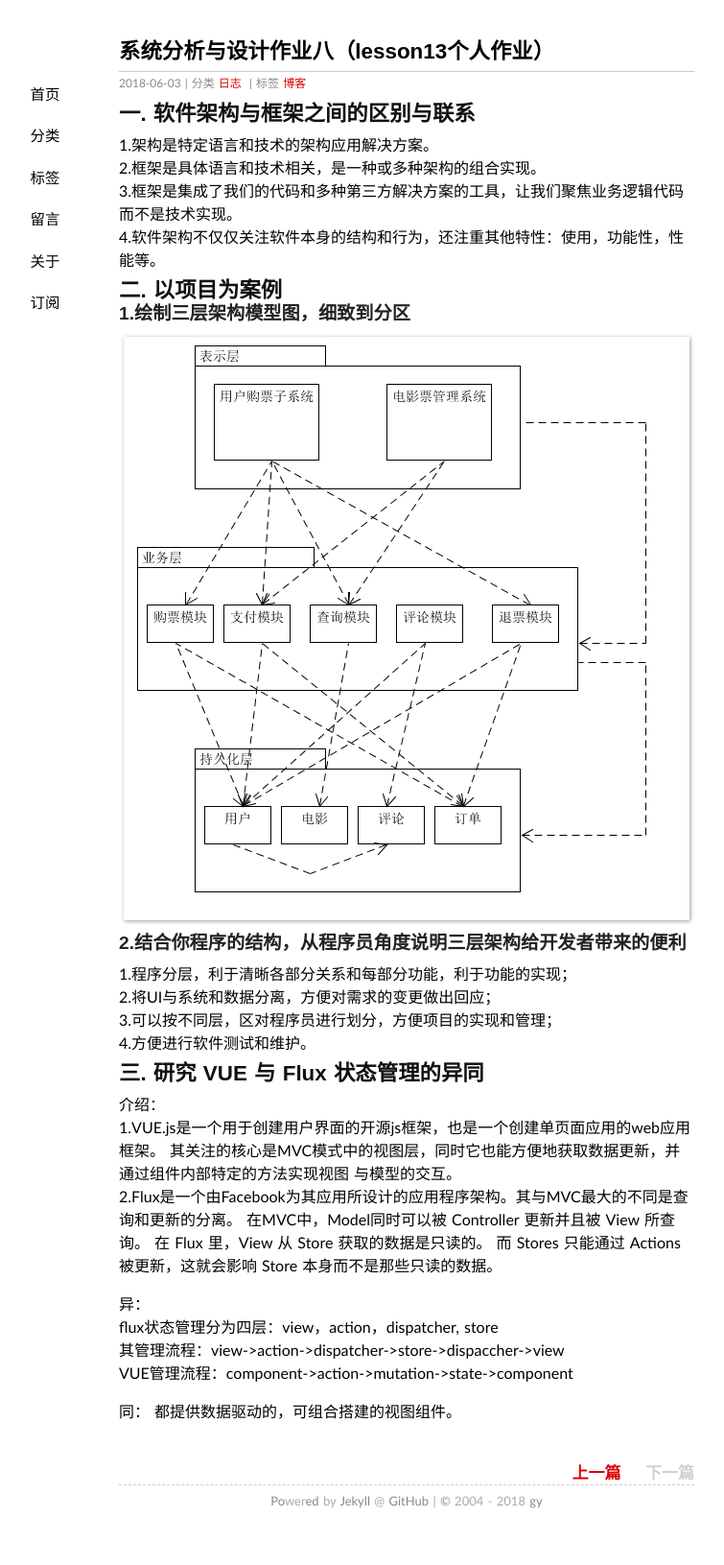
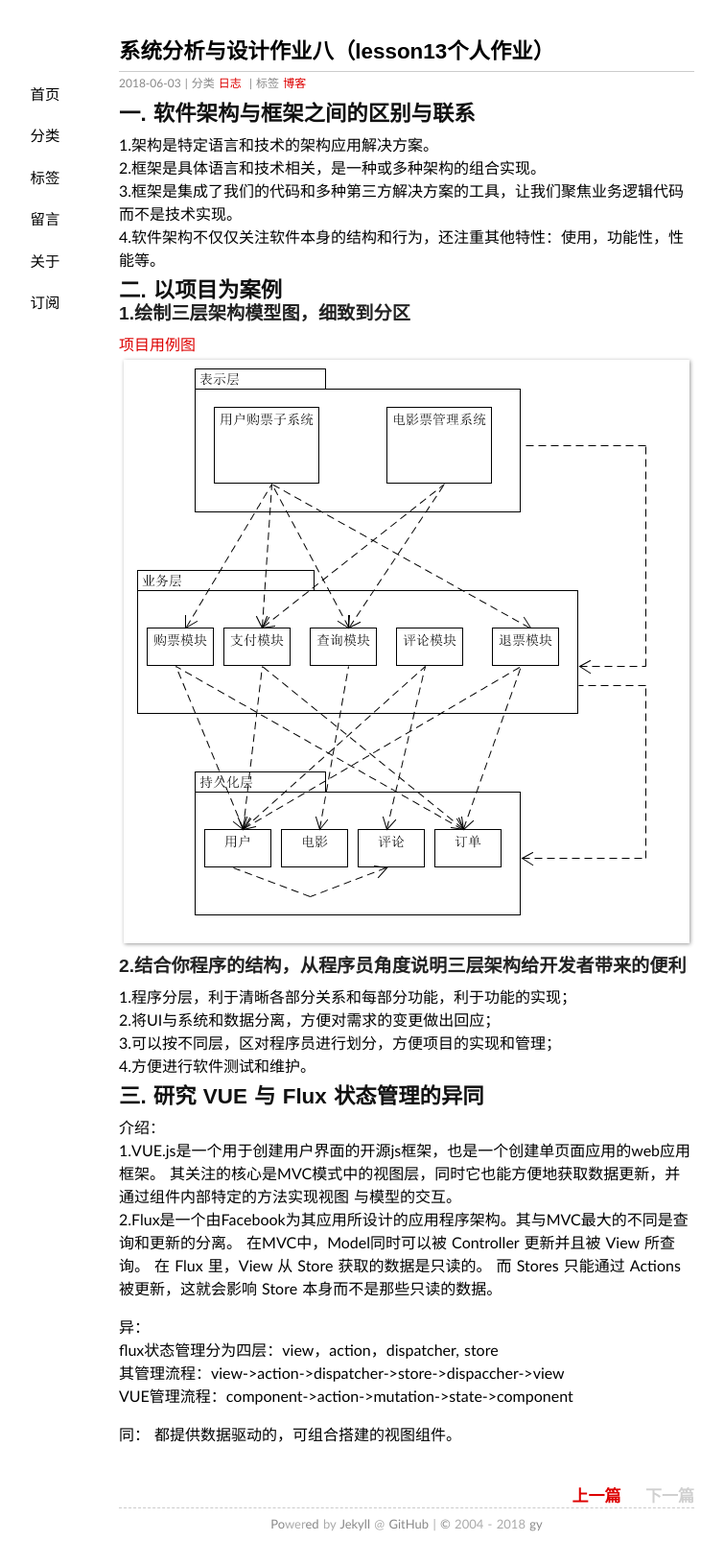
Before and after one commit to gaoynui/gaoynui.github.io, a Jekyll site: the page built from _posts/2018-06-03-hw8.md, in a window 1280 px wide. Shown: the whole page at 96% size, without its empty margins (216-971 px from the left). Built offline with Jekyll 4.4.1, drawn with Linux system fonts in a browser that asks for light colours; before the commit the page ends 1607 px from its top, so only the background shows below that.

Commit message:
Update 2018-06-03-hw8.md

```diff
--- a/_posts/2018-06-03-hw8.md
+++ b/_posts/2018-06-03-hw8.md
@@ -12,6 +12,7 @@ tags: 博客
 4.软件架构不仅仅关注软件本身的结构和行为，还注重其他特性：使用，功能性，性能等。
 ## 二. 以项目为案例
 ### 1.绘制三层架构模型图，细致到分区
+[项目用例图](https://github.com/BruMovie/Dashboard/blob/gh-pages/doc/UseCaseDiagram/UsecaseDiagram.png?raw=true)
 ![](https://github.com/gaoynui/gaoynui.github.io/blob/master/_posts/pictures/three_layers_struct.PNG?raw=true)
 ### 2.结合你程序的结构，从程序员角度说明三层架构给开发者带来的便利
 1.程序分层，利于清晰各部分关系和每部分功能，利于功能的实现；
```
